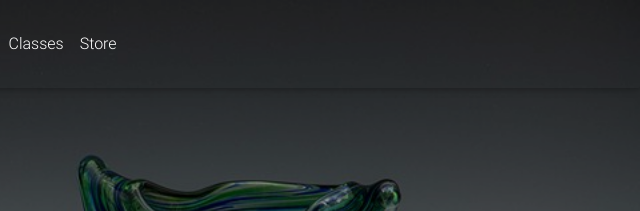
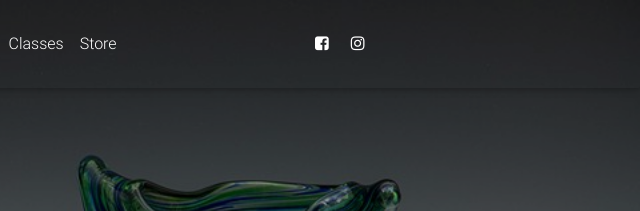
Before and after one commit to Goodski/ballisglass, a plain HTML site: page index.html in a window 1280 px wide. Shown: the top 211 px of the page, 640-1280 px from the left. Drawn offline with Linux system fonts and the light colour scheme; files whose address does not match are found by name.

Commit message:
lunch Break

```diff
--- a/index.html
+++ b/index.html
@@ -47,6 +47,18 @@
                         <li class="nav-item">
                             <a class="nav-link" href="store.html">Store</a>
                         </li>
+
+                    </ul>
+                    <ul class="navbar-nav mr-auto">
+
+                        <li class="nav-item">
+                            <a class="nav-link" href="https://www.facebook.com/Ballis.glass/"><i class="fa fa-facebook-square" aria-hidden="true"></i></a>
+                        </li>
+                        <li class="nav-item">
+                            <a class="nav-link" href="https://www.instagram.com/ballis_glass/"><i class="fa fa-instagram" aria-hidden="true"></i></a>
+                        </li>
+
+
 
                     </ul>
 
@@ -189,6 +201,9 @@
         <!--Call to action-->
         <div class="call-to-action">
             <h4 class="mb-5"><img src="img/Title.png" alt="Ballis Glass Logo"></h4>
+            <address>2888 N Sunnyside #104
+                Fresno, California
+                </address>
 
         </div>
         <!--/.Call to action-->
```
